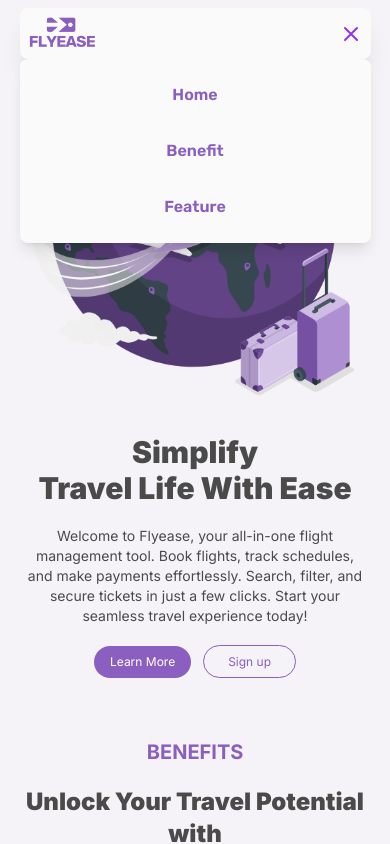
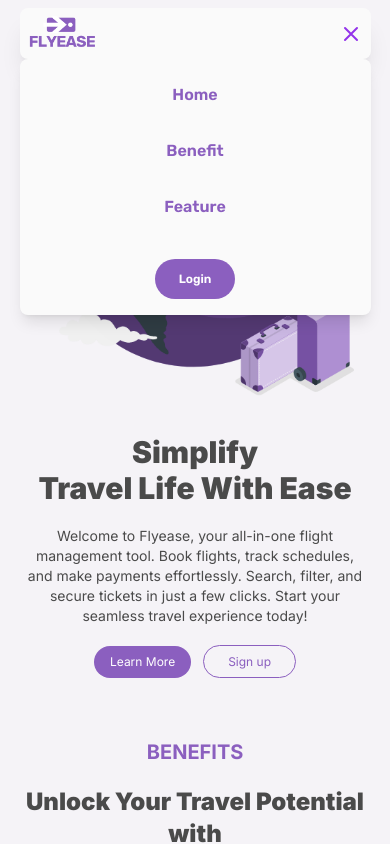
Before and after one commit to farhanpavel/FlyEase, a Next.js app in the folder client/: page / in a window 390 px wide. Both pictures are taken after a click on the button 350 px from the left and 33 px from the top of the page. Shown: the top 844 px of the page. Built offline with nearby package versions, Linux system fonts and the light colour scheme.

Commit message:
Login Button problem fixed

```diff
--- a/client/src/components/Header/page.tsx
+++ b/client/src/components/Header/page.tsx
@@ -1,15 +1,11 @@
 "use client";
-import React, { useState, useEffect } from "react";
+import React, { useState } from "react";
 import Image from "next/image";
 import Link from "next/link";
-import Cookies from "js-cookie";
+
 export default function Header() {
   const [menuOpen, setMenuOpen] = useState(false);
-  const [isValid, setvalid] = useState<string | undefined>(undefined);
 
-  useEffect(() => {
-    setvalid(Cookies.get("id"));
-  }, []);
   return (
     <div className="flex justify-center font-rubik">
       <div className="fixed w-[90%] mt-2 lg:w-[70%] z-50 flex items-center justify-between p-2 bg-[#FAFAFA] shadow-xl rounded-lg">
@@ -77,14 +73,23 @@ export default function Header() {
               </a>
             </li>
           </ul>
+
+          <div className="md:hidden mb-4 md:mb-0 flex justify-center w-full mt-4">
+            <Link
+              href="/signin"
+              className="bg-[#8B5FBF] px-6 py-3 text-white rounded-full text-xs font-semibold 2xl:px-8 2xl:py-4"
+            >
+              Login
+            </Link>
+          </div>
         </div>
 
         <div className="hidden md:block">
           <Link
-            href={isValid ? "/flightdashboard/entry/schedule" : "/signin"}
+            href="/signin"
             className="bg-[#8B5FBF]  px-6 py-3 text-white rounded-full text-xs font-semibold 2xl:px-8 2xl:py-4"
           >
-            {isValid ? "Dashboard" : "Login"}
+            Login
           </Link>
         </div>
       </div>
```
